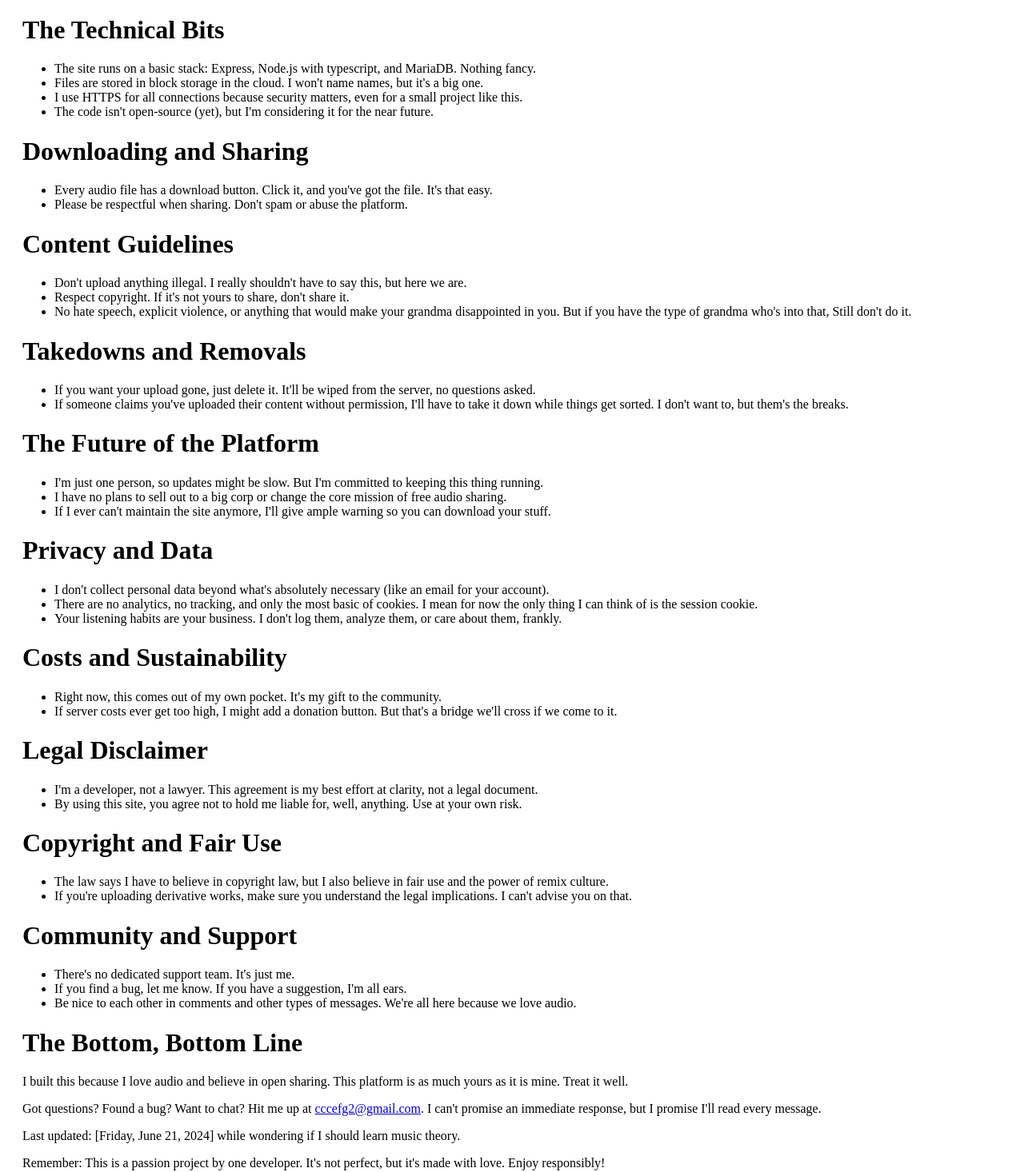
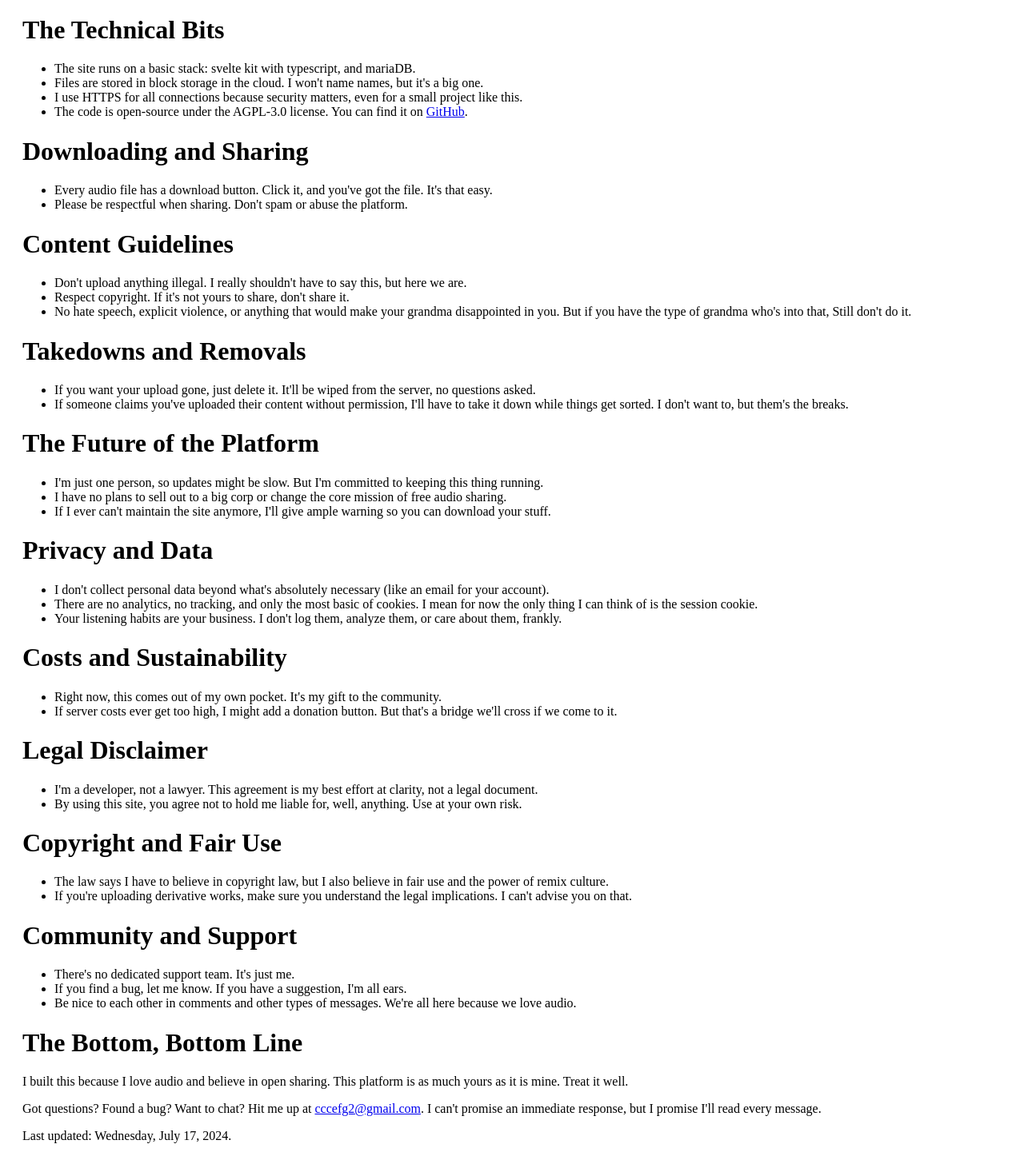
Before and after one commit to the-byte-bender/audiopub-sv, a SvelteKit app: page /agreement in a window 1280 px wide. Shown: the part 645-2111 px from the top of the page at 80% size. Built offline with nearby package versions, Linux system fonts and the light colour scheme; no server answers.

Commit message:
chore: Update site stack information and reflect the change to open source in agreement page

```diff
--- a/src/routes/agreement/+page.svelte
+++ b/src/routes/agreement/+page.svelte
@@ -83,8 +83,7 @@
 <h1>The Technical Bits</h1>
 <ul>
   <li>
-    The site runs on a basic stack: Express, Node.js with typescript, and
-    MariaDB. Nothing fancy.
+    The site runs on a basic stack: svelte kit with typescript, and mariaDB.
   </li>
   <li>
     Files are stored in block storage in the cloud. I won't name names, but it's
@@ -95,8 +94,8 @@
     project like this.
   </li>
   <li>
-    The code isn't open-source (yet), but I'm considering it for the near
-    future.
+    The code is open-source under the AGPL-3.0 license. You can find it on
+    <a href="https://github.com/the-byte-bender/audiopub-sv">GitHub</a>.
   </li>
 </ul>
 
@@ -182,8 +181,8 @@
 <h1>Legal Disclaimer</h1>
 <ul>
   <li>
-    I'm a developer, not a lawyer. This agreement is my best effort at clarity, not
-    a legal document.
+    I'm a developer, not a lawyer. This agreement is my best effort at clarity,
+    not a legal document.
   </li>
   <li>
     By using this site, you agree not to hold me liable for, well, anything. Use
@@ -210,8 +209,8 @@
     If you find a bug, let me know. If you have a suggestion, I'm all ears.
   </li>
   <li>
-    Be nice to each other in comments and other types of messages. We're all here because we
-    love audio.
+    Be nice to each other in comments and other types of messages. We're all
+    here because we love audio.
   </li>
 </ul>
 
@@ -227,12 +226,4 @@
   immediate response, but I promise I'll read every message.
 </p>
 
-<p>
-  Last updated: [Friday, June 21, 2024] while wondering if I should learn music
-  theory.
-</p>
-
-<p>
-  Remember: This is a passion project by one developer. It's not perfect, but
-  it's made with love. Enjoy responsibly!
-</p>
+<p>Last updated: Wednesday, July 17, 2024.</p>
```
